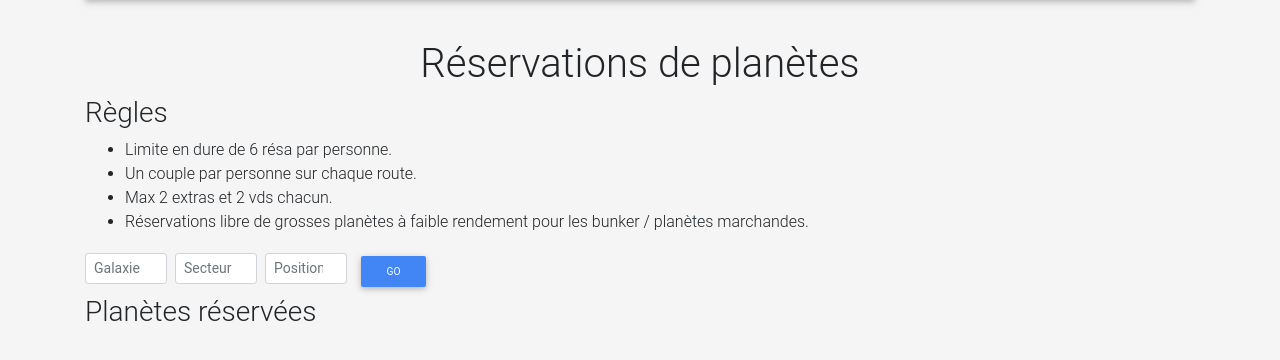
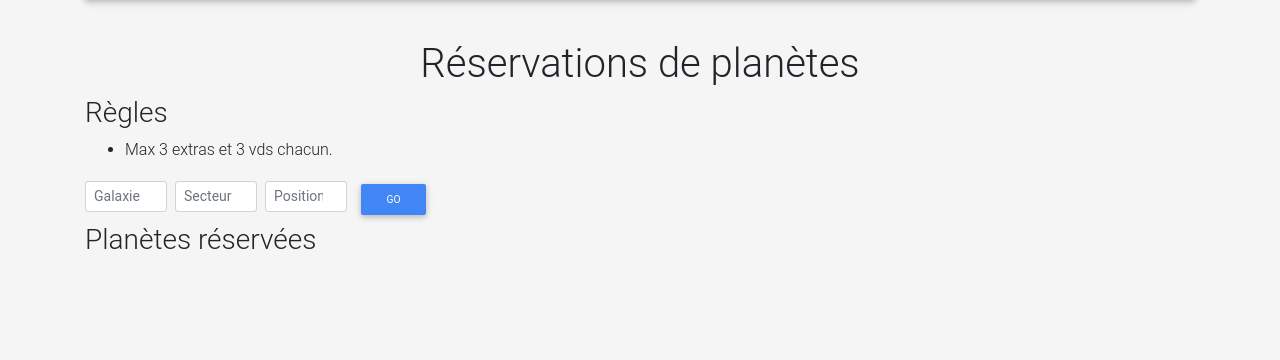
Before and after one commit to JGiard/ExilTool, a Python web app: template src/exiltool/templates/resa.html in a window 1280 px wide. Shown: the part 56-416 px from the top of the page. Run offline with Jinja, Linux system fonts and the light colour scheme; the template is opened without the code that fills it, so the values that code supplies are empty; some libraries are stand-ins or nearby versions.

Commit message:
remove resa limit

```diff
--- a/src/exiltool/services/resa.py
+++ b/src/exiltool/services/resa.py
@@ -20,8 +20,8 @@ class ResaService:
 
     @route('/api/resa/g/<int:galaxy>/s/<int:sector>/p/<int:position>', method='POST')
     def claim(self, user: User, galaxy: int, sector: int, position: int):
-        if len(list(self.repository.get_by_user(user.username))) >= 6:
-            return ResaResult(False, ResaErrorCode.limit_reached.value)
+        # if len(list(self.repository.get_by_user(user.username))) >= 6:
+        #     return ResaResult(False, ResaErrorCode.limit_reached.value)
         if self.repository.get_by_pos(galaxy, sector, position) is not None:
             return ResaResult(False, ResaErrorCode.already_taken.value)
         self.repository.save(Resa(user.username, galaxy, sector, position))
--- a/src/exiltool/templates/resa.html
+++ b/src/exiltool/templates/resa.html
@@ -24,10 +24,7 @@
         <section>
             <h3>Règles</h3>
             <ul>
-                <li>Limite en dure de 6 résa par personne.</li>
-                <li>Un couple par personne sur chaque route.</li>
-                <li>Max 2 extras et 2 vds chacun.</li>
-                <li>Réservations libre de grosses planètes à faible rendement pour les bunker / planètes marchandes.</li>
+                <li>Max 3 extras et 3 vds chacun.</li>
             </ul>
         </section>
         <form id="resa" class="form-inline">
```
